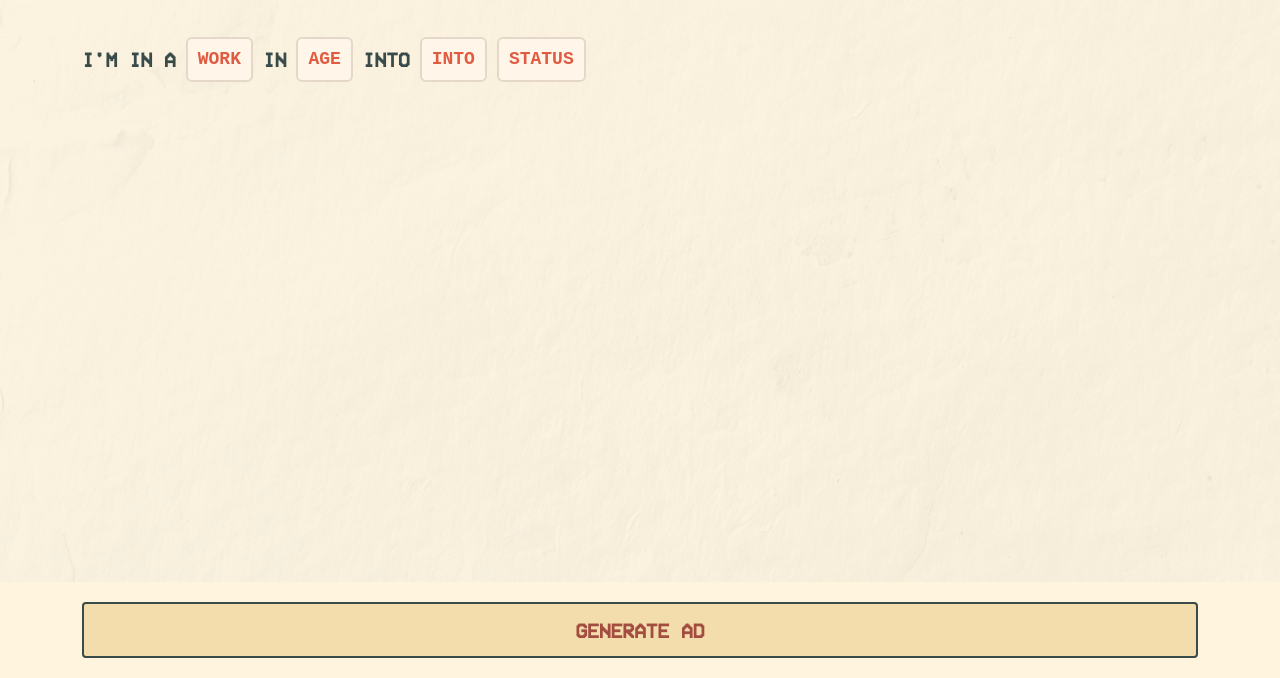
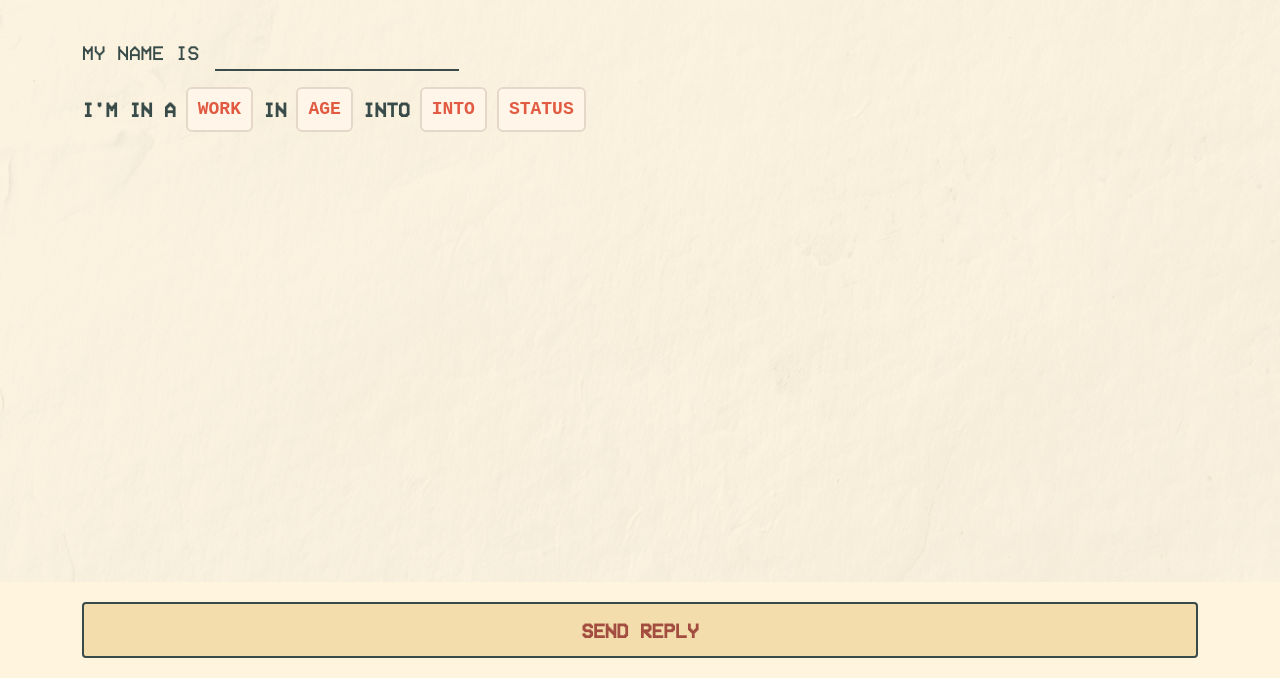
Before and after one commit to salungp/Lonely-Hearts, a plain HTML site: page reply-second.html in a window 1280 px wide. Shown: the part 122-800 px from the top of the page. Drawn offline with nearby package versions, Linux system fonts and the light colour scheme.

Commit message:
Update the help me write page

```diff
--- a/assets/style.css
+++ b/assets/style.css
@@ -738,3 +738,20 @@ body {
   .carousel-button.next {
     right: 10px;
   }
+
+  /* input line */
+  .input-line {
+    display: inline-block;
+    min-width: 60px;
+    width: auto;
+    background-color: transparent;
+    border: none;
+    border-bottom: 2px solid var(--dark);
+    outline: none;
+    font-family: inherit;
+    font-size: inherit;
+    color: var(--red);
+    font-size: 20px;
+  }
+
+  /* end input line */
--- a/reply-second.html
+++ b/reply-second.html
@@ -58,6 +58,10 @@
   <main>
     <div class="container-sm">
         <div style="position: relative;">
+          <div class="d-flex mb-3">
+            <span style="font-size: 20px; text-transform: uppercase; margin-right: 16px;">My Name is</span>
+            <input type="text" class="input-line">
+          </div>
             <div class="sentence">
                 <span>I'M IN A</span>
                 <div class="lh-dropdown-wrap">
@@ -106,7 +110,7 @@
 
         <div class="bottom">
             <div class="container-sm">
-                <button class="lh-button">Generate Ad</button>
+                <button class="lh-button">Send reply</button>
             </div>
         </div>
     </div>
```
